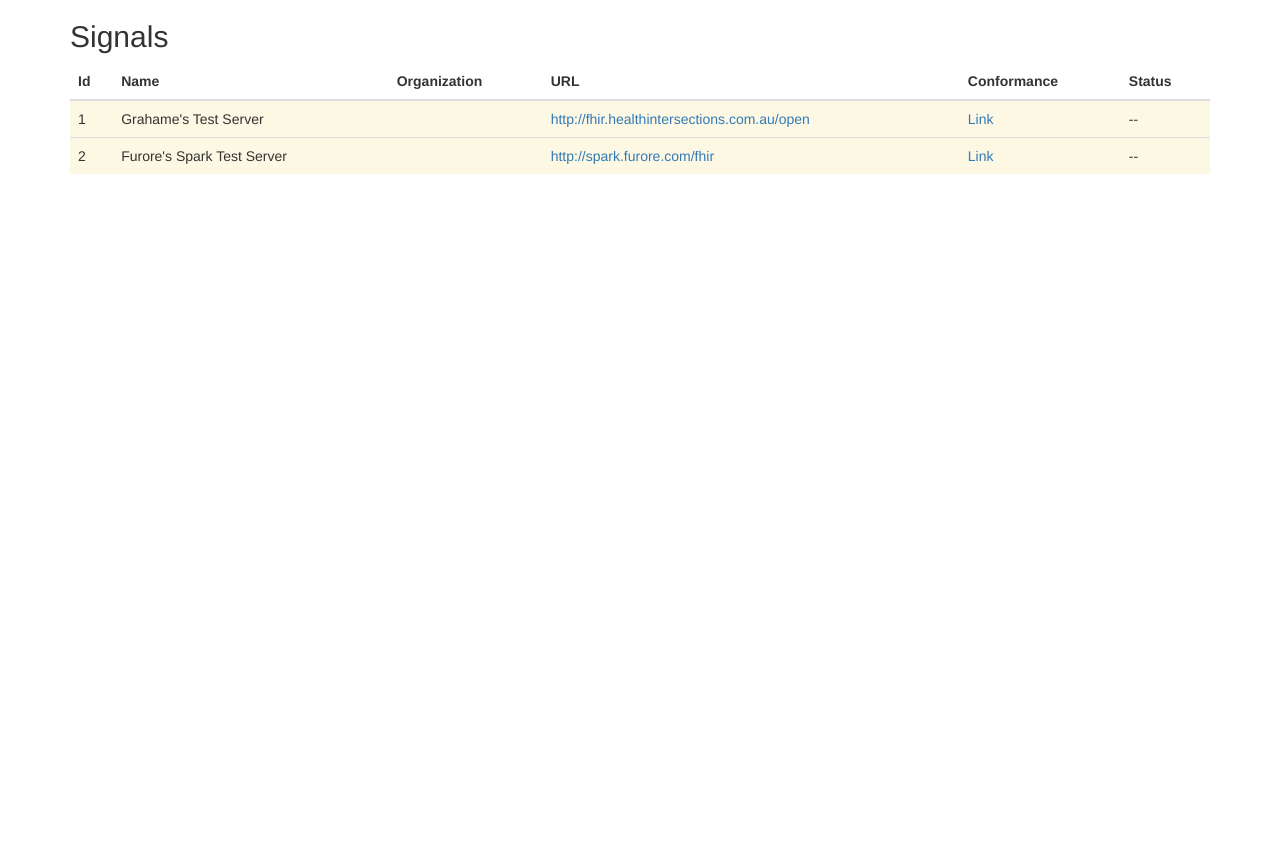
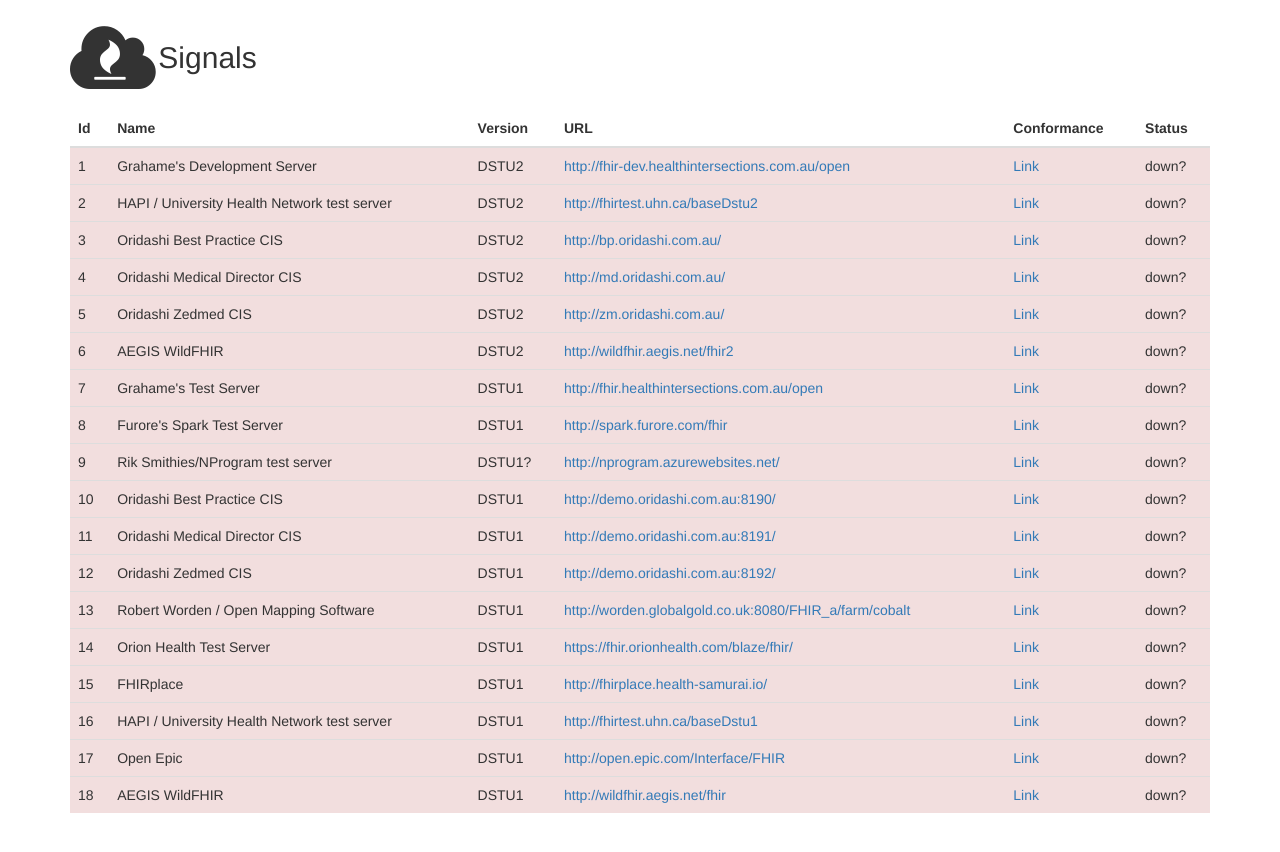
Before and after one commit to jtferns/smoke-signal, a Jekyll site: the page built from index.html, in a window 1280 px wide. Shown: the top 852 px of the page. Built offline with Jekyll 4.4.1, drawn with Linux system fonts in a browser that asks for light colours.

Commit message:
Add remaining FHIR servers, clean up html and JS

```diff
--- a/_data/signals.json
+++ b/_data/signals.json
@@ -2,19 +2,94 @@
   "signals":[
     {
       "id":"1",
+      "name":"Grahame's Development Server",
+      "version":"DSTU2",
+      "url":"http://fhir-dev.healthintersections.com.au/open"
+    },{
+      "id":"2",
+      "name":"HAPI / University Health Network test server",
+      "version":"DSTU2",
+      "url":"http://fhirtest.uhn.ca/baseDstu2"
+    },{
+      "id":"3",
+      "name":"Oridashi Best Practice CIS",
+      "version":"DSTU2",
+      "url":"http://bp.oridashi.com.au/"
+    },{
+      "id":"4",
+      "name":"Oridashi Medical Director CIS",
+      "version":"DSTU2",
+      "url":"http://md.oridashi.com.au/"
+    },{
+      "id":"5",
+      "name":"Oridashi Zedmed CIS",
+      "version":"DSTU2",
+      "url":"http://zm.oridashi.com.au/"
+    },{
+      "id":"6",
+      "name":"AEGIS WildFHIR",
+      "version":"DSTU2",
+      "url":"http://wildfhir.aegis.net/fhir2"
+    },{
+      "id":"7",
       "name":"Grahame's Test Server",
-         "organization":"",
-         "url":"http://fhir.healthintersections.com.au/open",
-         "status-class":"warning",
-         "status":"--"
-      },
-      {
-        "id":"2",
+      "version":"DSTU1",
+      "url":"http://fhir.healthintersections.com.au/open"
+    },{
+      "id":"8",
       "name":"Furore's Spark Test Server",
-        "organization":"",
-        "url":"http://spark.furore.com/fhir",
-        "status-class":"warning",
-        "status":"--"
+      "version":"DSTU1",
+      "url":"http://spark.furore.com/fhir"
+    },{
+      "id":"9",
+      "name":"Rik Smithies/NProgram test server",
+      "version":"DSTU1?",
+      "url":"http://nprogram.azurewebsites.net/"
+    },{
+      "id":"10",
+      "name":"Oridashi Best Practice CIS",
+      "version":"DSTU1",
+      "url":"http://demo.oridashi.com.au:8190/"
+    },{
+      "id":"11",
+      "name":"Oridashi Medical Director CIS",
+      "version":"DSTU1",
+      "url":"http://demo.oridashi.com.au:8191/"
+    },{
+      "id":"12",
+      "name":"Oridashi Zedmed CIS",
+      "version":"DSTU1",
+      "url":"http://demo.oridashi.com.au:8192/"
+    },{
+      "id":"13",
+      "name":"Robert Worden / Open Mapping Software",
+      "version":"DSTU1",
+      "url":"http://worden.globalgold.co.uk:8080/FHIR_a/farm/cobalt"
+    },{
+      "id":"14",
+      "name":"Orion Health Test Server",
+      "version":"DSTU1",
+      "url":"https://fhir.orionhealth.com/blaze/fhir/"
+    },{
+      "id":"15",
+      "name":"FHIRplace",
+      "version":"DSTU1",
+      "url":"http://fhirplace.health-samurai.io/"
+    },{
+      "id":"16",
+      "name":"HAPI / University Health Network test server",
+      "version":"DSTU1",
+      "url":"http://fhirtest.uhn.ca/baseDstu1"
+    },{
+      "id":"17",
+      "name":"Open Epic",
+      "version":"DSTU1",
+      "url":"http://open.epic.com/Interface/FHIR"
+    },{
+      "id":"18",
+      "name":"AEGIS WildFHIR",
+      "version":"DSTU1",
+      "url":"http://wildfhir.aegis.net/fhir"
     }
   ]
 }
--- a/_includes/test.js
+++ b/_includes/test.js
@@ -1,30 +1,26 @@
 <script>
 
 function checkForSmoke( link ) {
-  url = $(link).text();
-  console.log("Pinging..." + url);
+  var url = $(link).text();
+  var id = $(link).attr('class').split(/\s+/)[1].split('-')[1];
   $.ajax({
     type: "GET",
     url: url,
     headers: {
       'Content-Type': 'charset=UTF-8',
-      'Accept': 'application/fhir+xml',
-      'Content-Type': 'application/fhir+xml;charset=UTF-8'
     },
     success: function(message,text,response){
-      // console.log(message);
-      console.log(text);
-      console.log(response);
-      // console.log(url);
+      $("tr#"+id).attr('class','success');
+      $("#"+id+" #status").text('up');
+    },
+    error: function(jqXHR, textStatus, errorThrown) {
+      $("tr#"+id).attr('class','danger');
+      $("#"+id+" #status").text('down?');
     }
   });
 }
 
 $( document ).ready(function() {
-  // $( "p" ).text(
-  //   _.map($('.link'), function(link) { return $(link).text();})
-  // );
-  // _.map($('.link'), function(link) { return $(link).text();});
   _.each($('.link'), checkForSmoke)
 });
 </script>
--- a/index.html
+++ b/index.html
@@ -4,15 +4,18 @@
 
 <div class="container">
 
-  <!-- <p>Not loaded yet.</p> -->
-
-  <h2>Signals</h2>
+  <h2>
+    <span class="fa-stack fa-lg">
+      <i class="fa fa-cloud fa-stack-2x"></i>
+      <i class="fa fa-fire fa-inverse fa-stack-1x"></i>
+    </span>
+    Signals</h2>
   <table class="table table-striped">
     <thead>
       <tr>
         <th>Id</th>
         <th>Name</th>
-        <th>Organization</th>
+        <th>Version</th>
         <th>URL</th>
         <th>Conformance</th>
         <th>Status</th>
@@ -20,13 +23,13 @@
     </thead>
     <tbody>
       {% for signal in site.data.signals.signals %}
-      <tr class="{{ signal.status-class }}" id="{{signal.id}}">
+      <tr id="{{signal.id}}">
         <td>{{ signal.id }}</td>
         <td>{{ signal.name }}</td>
-        <td>{{ signal.organization }}</td>
+        <td>{{ signal.version }}</td>
         <td class="link link-{{signal.id}}"><a href="{{ signal.url }}">{{ signal.url }}</a></td>
         <td><a href="{{ signal.url }}/metadata">Link</a></td>
-        <td>{{ signal.status }}</td>
+        <td id="status"><i class="fa fa-spinner fa-pulse"></i></td>
       </tr>
       {% endfor %}
     </tbody>
```
Lines whose indentation alone changed are shown as unchanged.
